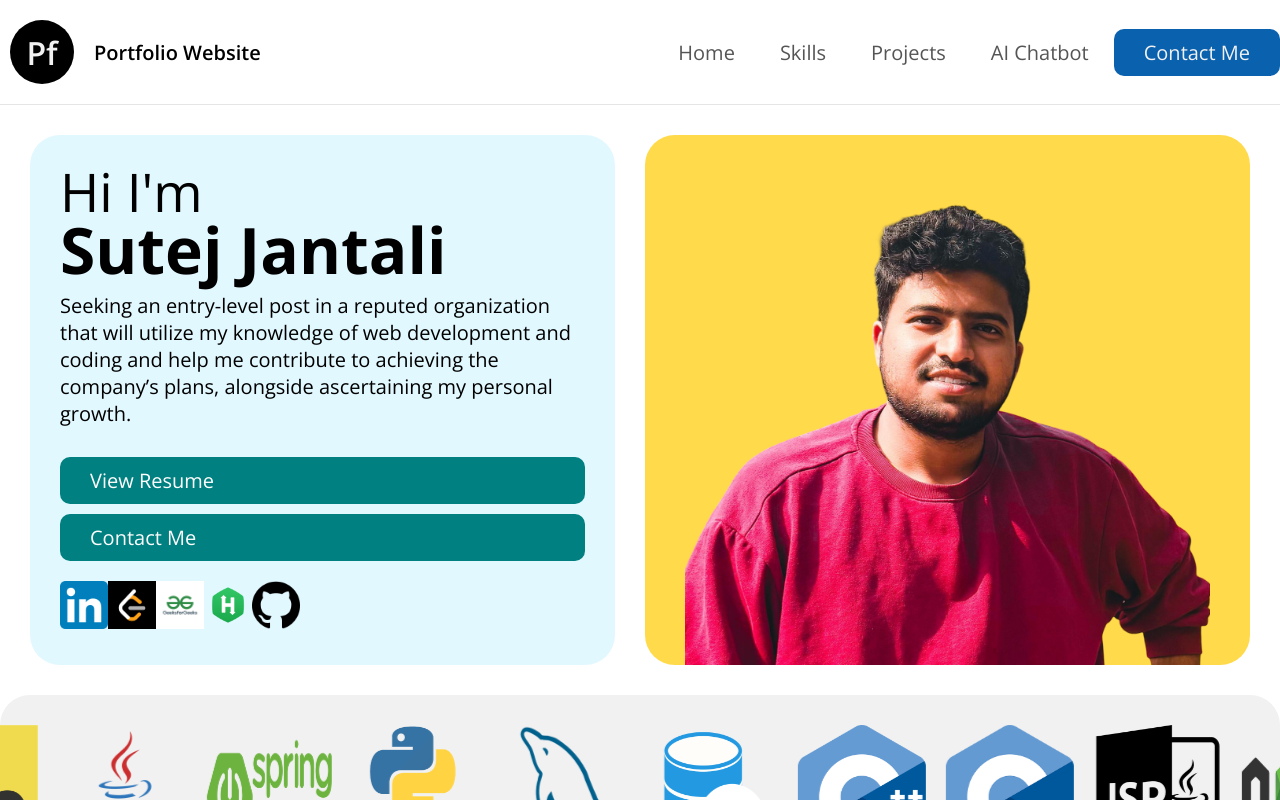
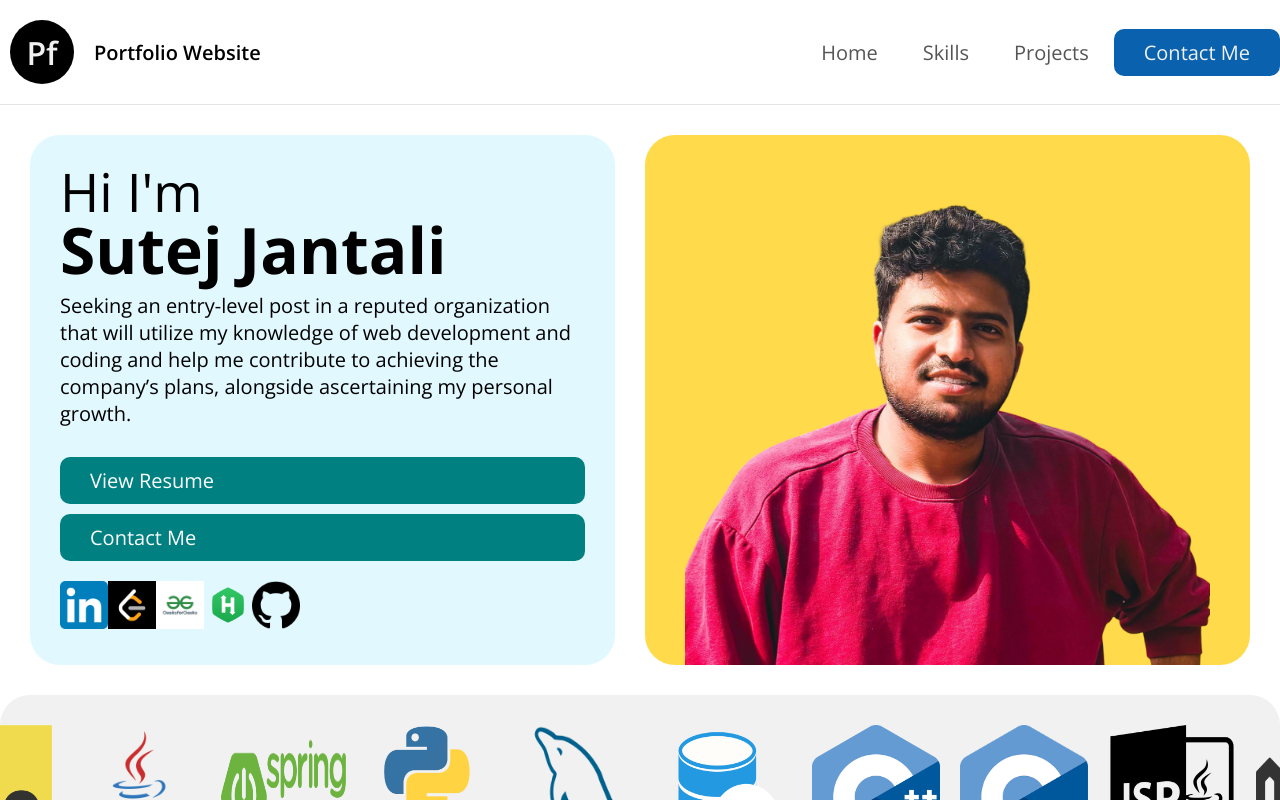
Before and after one commit to SutejJantali/Portfolio-Website-NextJS-ReactJS-CSS, a Next.js app: page / in a window 1280 px wide. Shown: the top 800 px of the page. Built offline with nearby package versions, Linux system fonts and the light colour scheme.

Commit message:
Removal of chatbot

```diff
--- a/app/page.js
+++ b/app/page.js
@@ -29,9 +29,9 @@ export default function Home() {
             <li>
               <a href="#projects">Projects</a>
             </li>
-            <li>
+            {/*<li>
               <a href="#aichatbot">AI Chatbot</a>
-            </li>
+            </li>*/}
             <li>
               <a href="#Contactme" className="button" onClick={Contactme}>Contact Me</a>
             </li>
@@ -199,7 +199,7 @@ export default function Home() {
             </div>
           </div>
         </section>
-        <section id="aichatbot" className="chatbot container">
+        {/*<section id="aichatbot" className="chatbot container">
           <h2>
             <small>
               Talk to me
@@ -233,7 +233,7 @@ export default function Home() {
       ></iframe>
     </div>
     </div>
-        </section>
+        </section> */}
         <section className="Flexyfooter">
           <div className="footer">
             Made with &#128151; by Sutej
```
